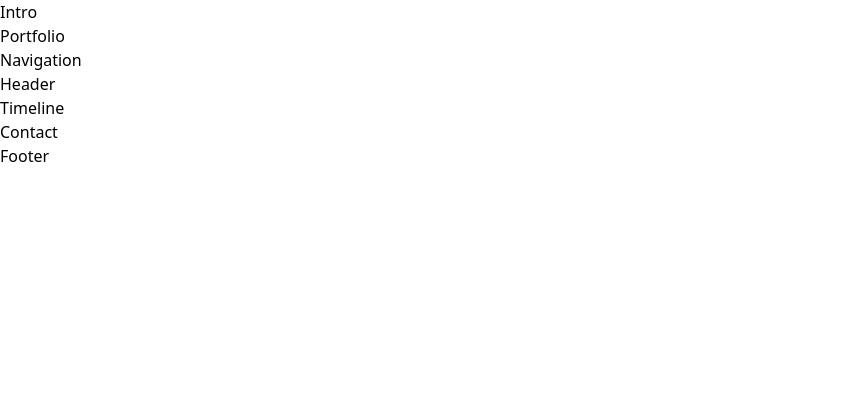
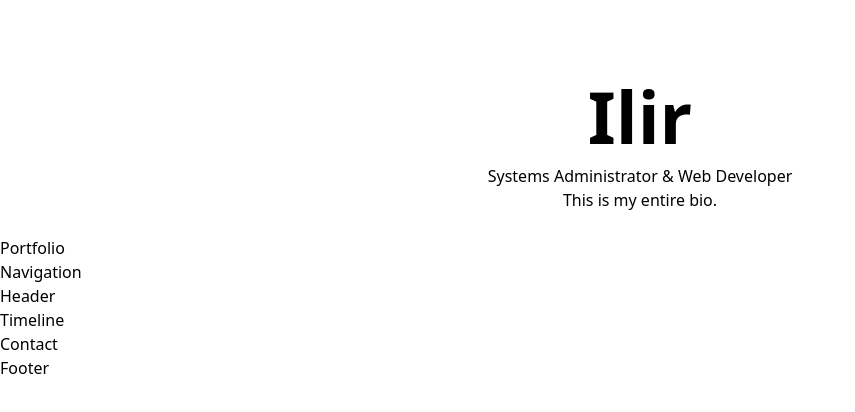
Before and after one commit to IlirHajdari/Reactfolio, a React (Vite) app: page / in a window 1280 px wide. Shown: the top 412 px of the page, without its empty margins (0-855 px from the left). Built offline with nearby package versions, Linux system fonts and the light colour scheme.

Commit message:
made some tailwinds styling changes and added intro info

```diff
--- a/src/components/Intro.jsx
+++ b/src/components/Intro.jsx
@@ -1,5 +1,11 @@
 function Intro() {
-  return <div>Intro</div>;
+  return (
+    <div className="flex items-center justify-center flex-col text-center pt-20 pb-6">
+      <h1 className="text-4xl md:text-7xl mb-1 md:mb-3 font-bold">Ilir</h1>
+      <p>Systems Administrator & Web Developer</p>
+      <p>This is my entire bio.</p>
+    </div>
+  );
 }
 
 export default Intro;
```
